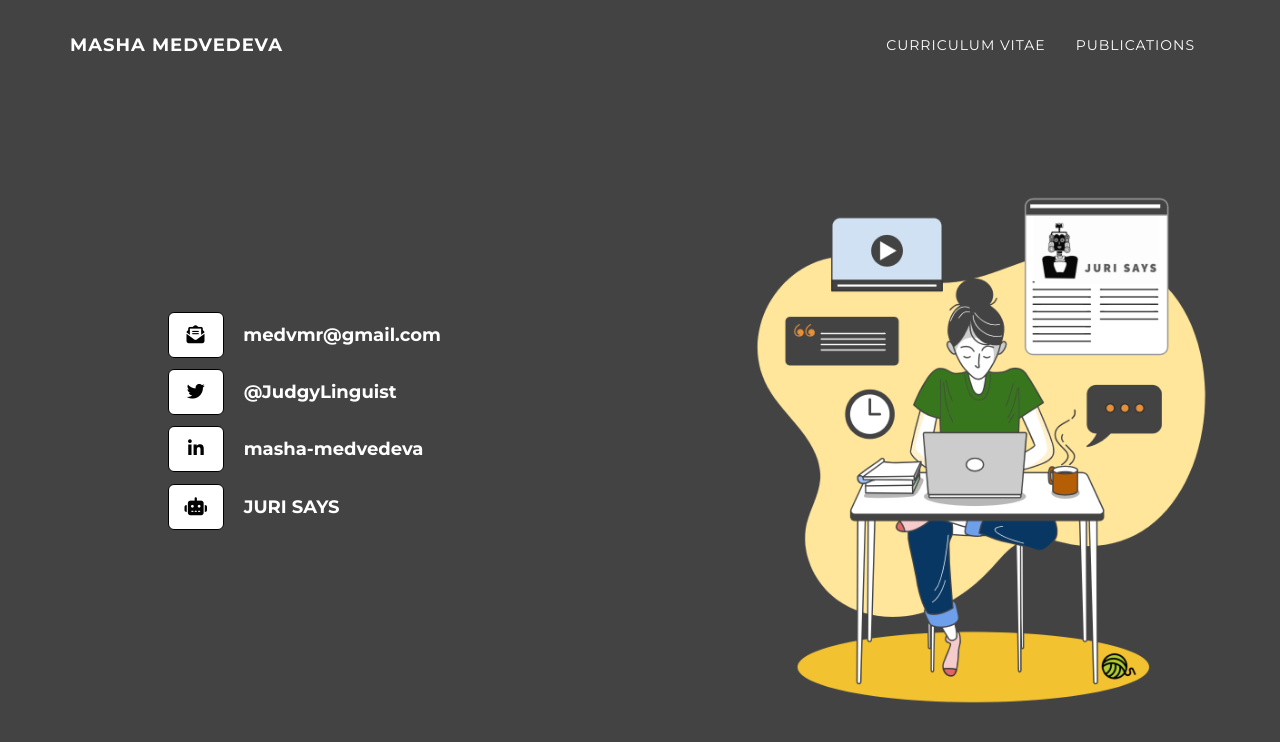
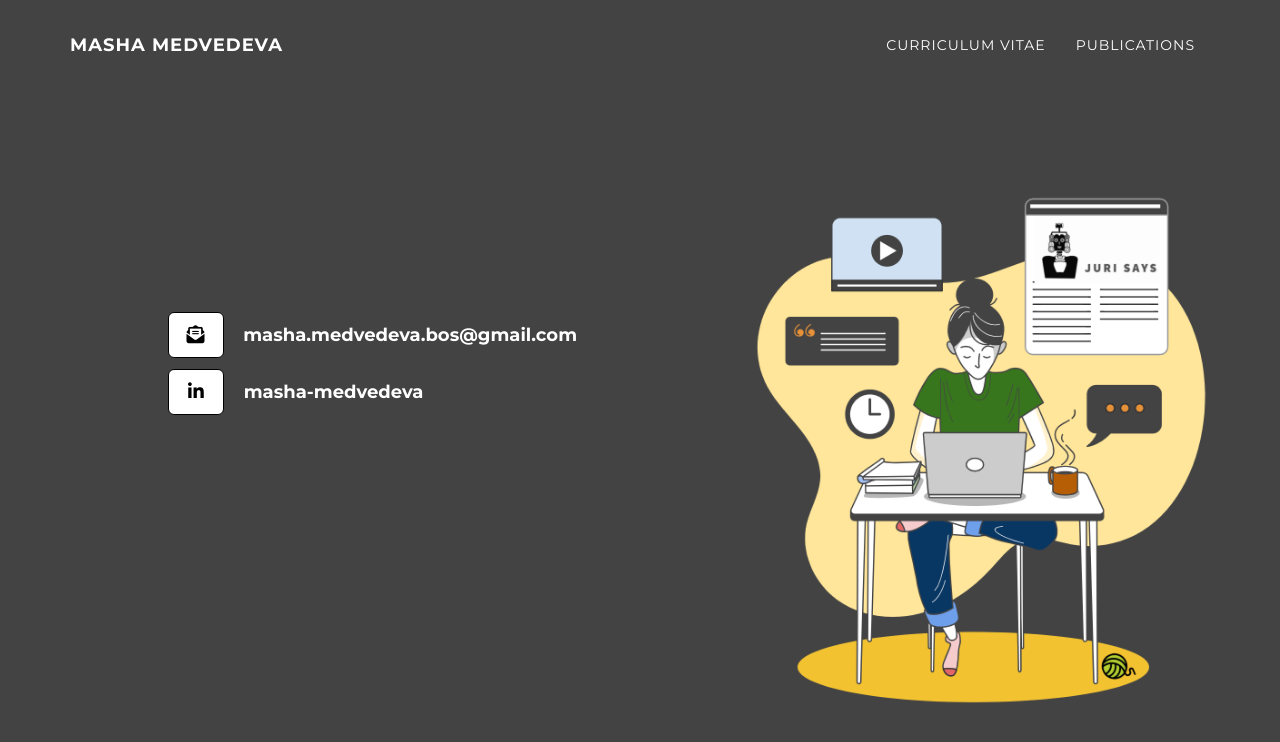
Before and after one commit to masha-medvedeva/masha-medvedeva.github.io, a Jekyll site: the page built from index.html, in a window 1280 px wide and 900 px high. Shown: the top 742 px of the window. Built offline with Jekyll 4.4.1, drawn with Linux system fonts in a browser that asks for light colours; nearby versions of some CDN libraries.

Commit message:
Update header.html

```diff
--- a/_includes/header.html
+++ b/_includes/header.html
@@ -8,19 +8,21 @@
                        <!-- <p class="intro-text">{{ site.description }}-->
                        <div class="bottom-top">
                        <p class="bottom-three">
-                        <a href="mailto:medvmr@gmail.com" class="btn btn-mail btn-lg" target="_blank"><i class="fas fa-envelope-open-text"></i><span class="network-name"></span></a>
-                        <a href="mailto:medvmr@gmail.com" class="btn btn-title btn-lg" target="_blank"><span class="network-name">medvmr@gmail.com</span></a>
+                        <a href="mailto:masha.medvedeva.bos@gmail.com" class="btn btn-mail btn-lg" target="_blank"><i class="fas fa-envelope-open-text"></i><span class="network-name"></span></a>
+                        <a href="mailto:masha.medvedeva.bos@gmail.com" class="btn btn-title btn-lg" target="_blank"><span class="network-name">masha.medvedeva.bos@gmail.com</span></a>
                         </p>
-                       <p class="bottom-three">
+<!--                        <p class="bottom-three">
                         <a href="https://twitter.com/JudgyLinguist" class="btn btn-twitter btn-lg" target="_blank"><i class="fa fa-twitter fa-fw"></i><span class="network-name"></span></a>
                         <a href="https://twitter.com/JudgyLinguist" class="btn btn-title btn-lg" target="_blank"><span class="network-name">@JudgyLinguist</span></a>
-                        </p><p class="bottom-three">
+                        </p>-->
+                        <p class="bottom-three">
                         <a href="https://www.linkedin.com/in/masha-medvedeva/" class="btn btn-linkedin btn-lg" target="_blank"><i class="fa fa-linkedin fa-fw"></i><span class="network-name"></span></a>
                         <a href="https://www.linkedin.com/in/masha-medvedeva/" class="btn btn-title btn-lg" target="_blank"><span class="network-name">masha-medvedeva</span></a>
-                        </p><p class="bottom-three">
+                        </p>
+<!--                          <p class="bottom-three">
                         <a href="https://jurisays.com" class="btn btn-juri btn-lg" target="_blank"><i class="fas fa-robot"></i></i><span class="network-name"></span></a>
                         <a href="https://jurisays.com" class="btn btn-title btn-lg" target="_blank"><span class="network-name">JURI SAYS</span></a>
-                       </p>
+                       </p> -->
                         <!--<a href="#about" class="btn btn-circle page-scroll">
                             <i class="fa fa-angle-double-down animated"></i</a>>-->
     </div>
```
